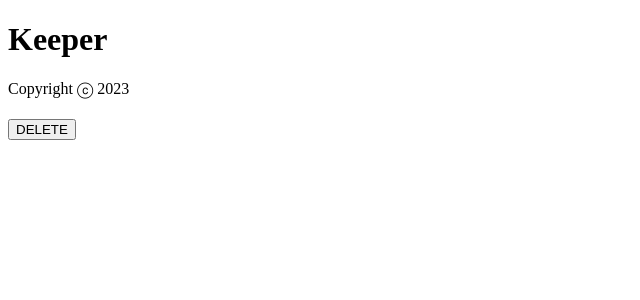
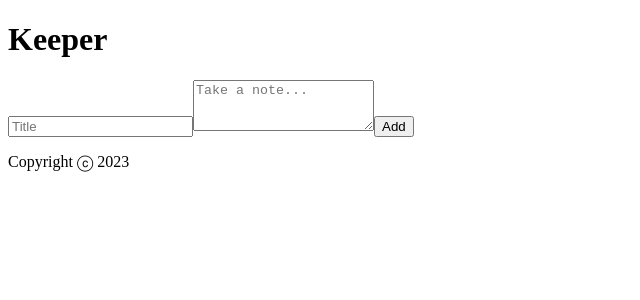
Before and after one commit to dgmaikon/KeeperApp_React-Vite, a React (Vite) app: page / in a window 1280 px wide. Shown: the top 300 px of the page, without its empty margins (0-640 px from the left). Built offline with nearby package versions, Linux system fonts and the light colour scheme; a web font is replaced by a local one.

Commit message:
Take array and render separete Note components for each item

```diff
--- a/src/components/App.jsx
+++ b/src/components/App.jsx
@@ -1,17 +1,44 @@
-/* import { useState } from 'react' */
-import React from "react";
-import Header from './Header';
-import Footer from './Footer';
-import Note from './Note';
+import React, { useState } from "react";
+import Header from "./Header";
+import Footer from "./Footer";
+import Note from "./Note";
+import CreateArea from "./CreateArea";
 
-const App = () => {
-    return (
-            <div>
-                <Header />
-                <Footer />
-                <Note />
-            </div>
-    )
-};
+function App() {
+  const [notes, setNotes] = useState([]);
+
+  function addNote(newNote) {
+    setNotes((prevNotes) => {
+      return [...prevNotes, newNote];
+    });
+  }
+
+  function deleteNote(id) {
+    setNotes((prevNotes) => {
+      return prevNotes.filter((noteItem, index) => {
+        return index !== id;
+      });
+    });
+  }
+
+  return (
+    <div>
+      <Header />
+      <CreateArea onAdd={addNote} />
+      {notes.map((noteItem, index) => {
+        return (
+          <Note
+            key={index}
+            id={index}
+            title={noteItem.title}
+            content={noteItem.content}
+            onDelete={deleteNote}
+          />
+        );
+      })}
+      <Footer />
+    </div>
+  );
+}
 
 export default App;
```
